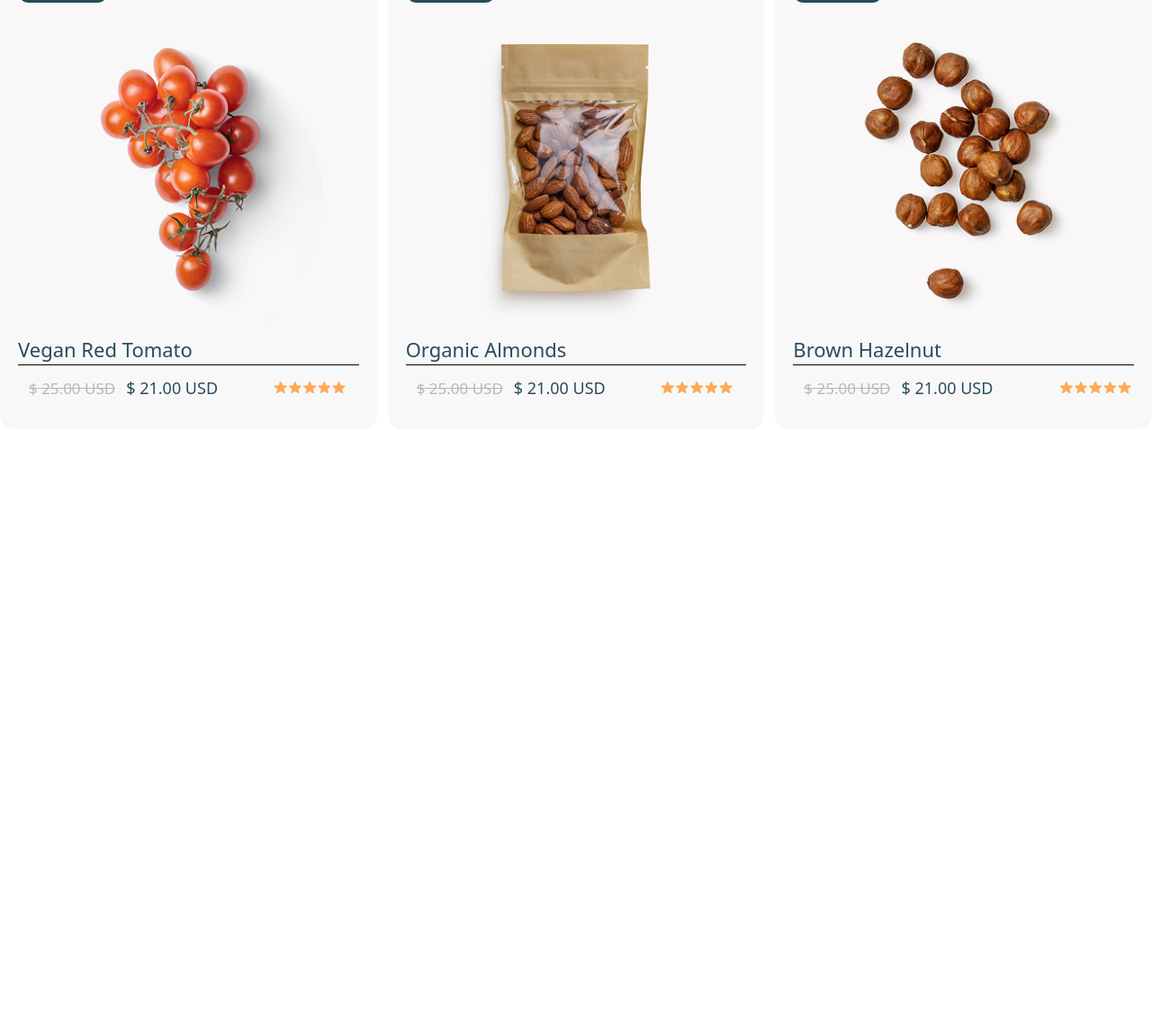
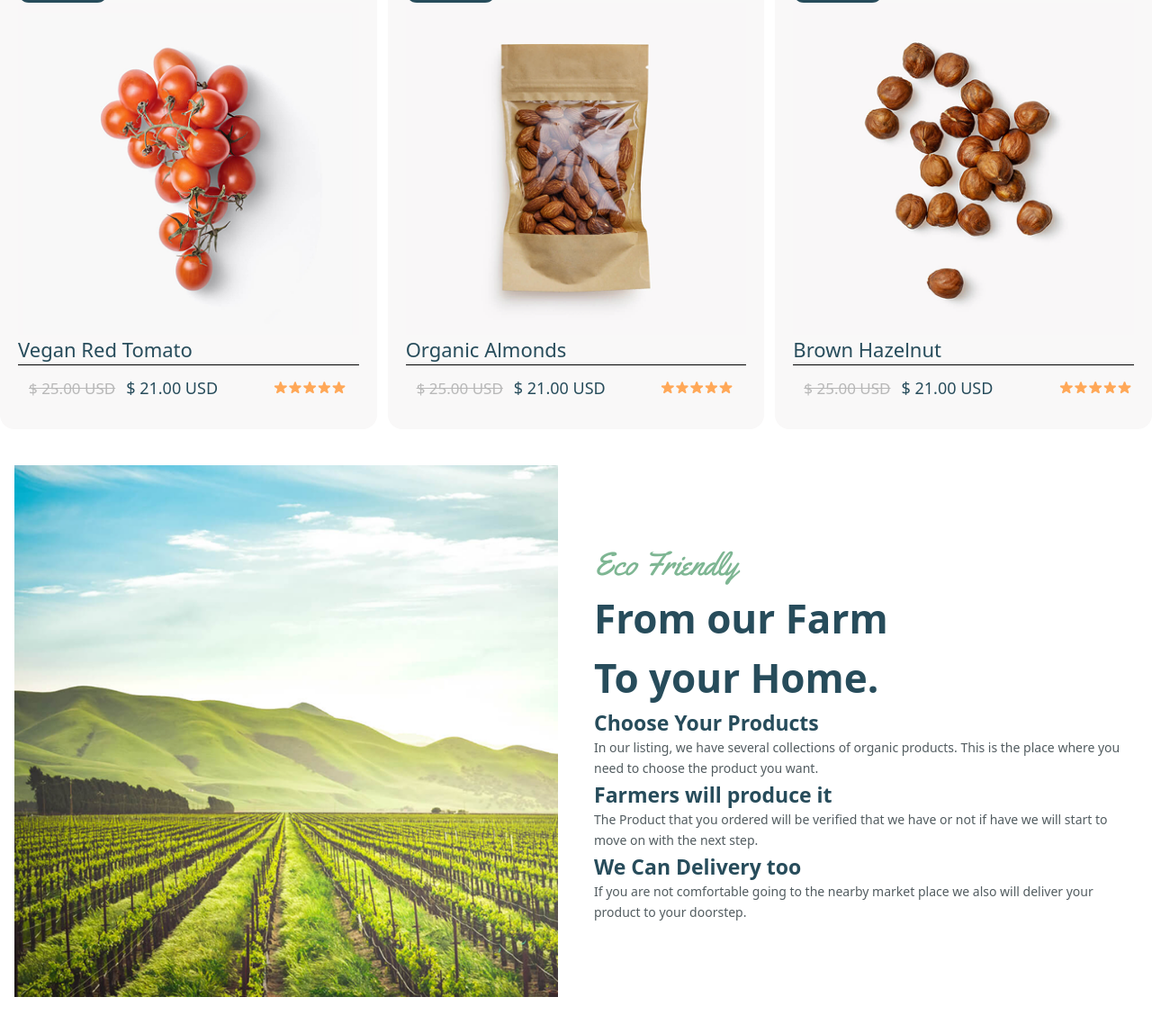
Before and after one commit to qurbonbobokov-ux/Homework14, a website: page src/index.html in a window 1280 px wide. Shown: the part 2949-4097 px from the top of the page at 90% size. Before the commit the page ends 3426 px from the top, so only its background shows below. Drawn offline with Linux system fonts and the light colour scheme.

Commit message:
section4

```diff
--- a/src/index.html
+++ b/src/index.html
@@ -239,3 +239,41 @@
             </div>
         </div>
     </div>
+    <!--section4-->
+
+    <div class="max-w-7xl mx-auto px-4 py-10 flex flex-col lg:flex-row items-center gap-10">
+
+        <div class="w-full lg:w-1/2 flex justify-center">
+            <img class="pt-6 lg:pt-0" src="./img/IMAGE (29).png" alt="About Image">
+        </div>
+        <div class="w-full lg:w-1/2 flex flex-col ">
+
+            <p class="yellowtail-regular text-center lg:text-left">
+                Eco Friendly
+            </p>
+
+            <h1 class="text-[#274C5B] text-[28px] lg:text-[44px] font-bold text-center lg:text-left">
+                From our Farm
+            </h1>
+
+            <h1 class="text-[#274C5B] text-[28px] lg:text-[44px] font-bold text-center lg:text-left">
+                To your Home.
+            </h1>
+            <h3 class="text-[#274C5B] text-[23px] font-bold lg:text-start text-center">Choose Your Products</h3>
+            <p class="text-[#525C60] text-[14px] leading-relaxed text-center lg:text-left">
+                In our listing, we have several collections of organic products. This is the place where you need to
+                choose the product
+                you want.
+            </p>
+            <h3 class="text-[#274C5B] text-[23px] font-bold lg:text-start text-center">Farmers will produce it</h3>
+            <p class="text-[#525C60] text-[14px] leading-relaxed text-center lg:text-left">
+                The Product that you ordered will be verified that we have or not if have we will start to move on with
+                the next step.
+            </p>
+            <h3 class="text-[#274C5B] text-[23px] font-bold lg:text-start text-center">We Can Delivery too</h3>
+            <p class="text-[#525C60] text-[14px] leading-relaxed text-center lg:text-left">
+                If you are not comfortable going to the nearby market place we also will deliver your product to your
+                doorstep.
+            </p>
+        </div>
+    </div>
```
Also changed, not shown: src/output.css.
